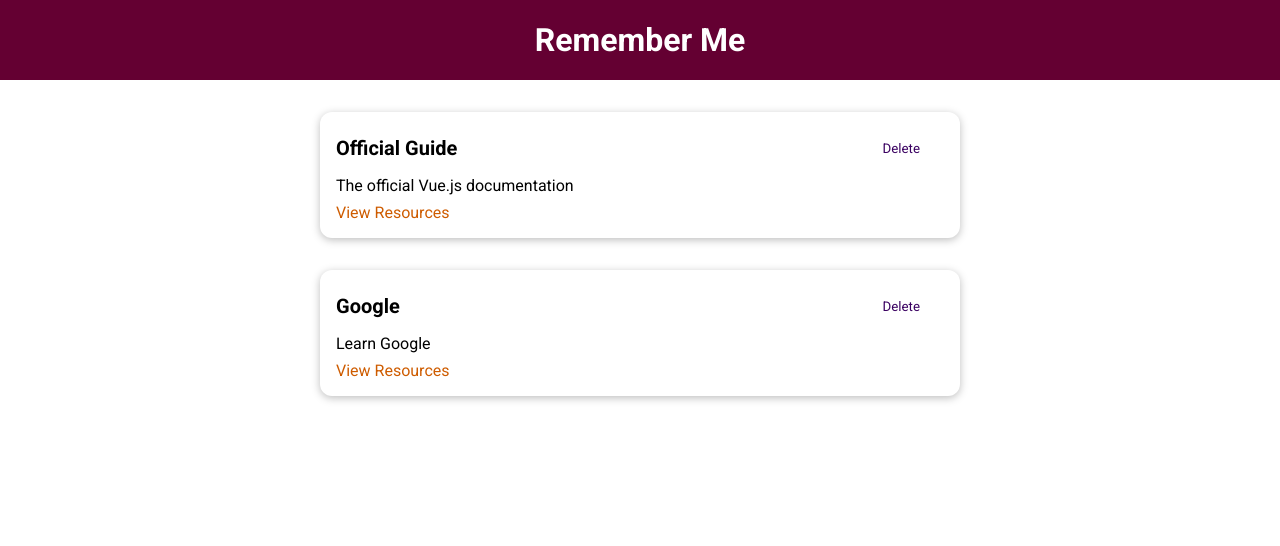
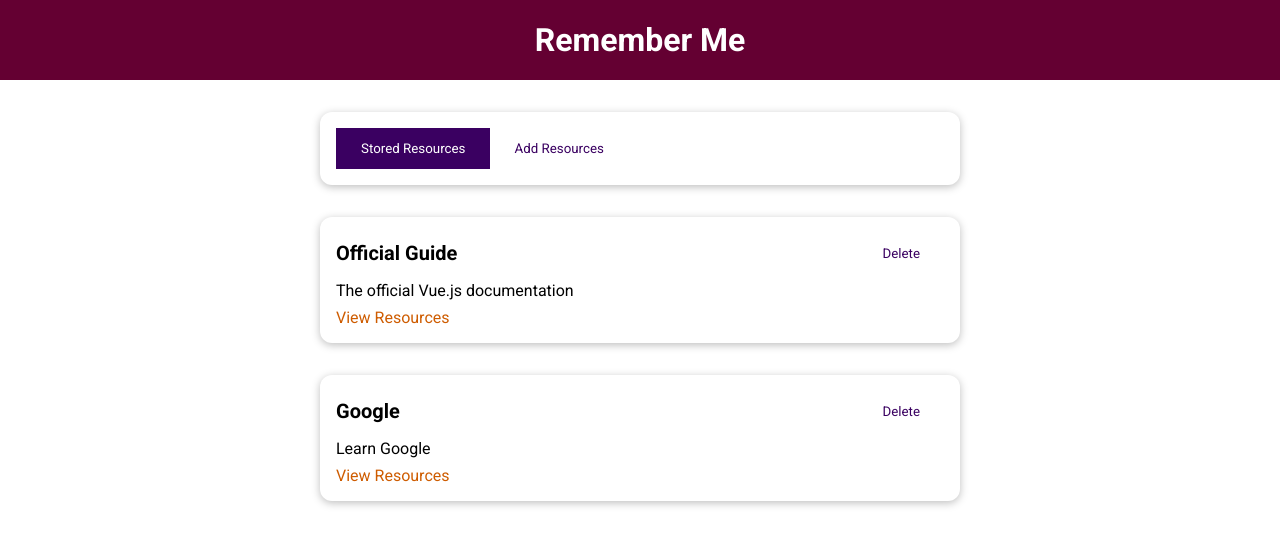
Before and after one commit to NoorMohammadTalukder/Remember-Me-Simple-VUE-Application, a Vue app: page / in a window 1280 px wide. Shown: the top 546 px of the page. Built offline with nearby package versions, Linux system fonts and the light colour scheme; the HTML template or start-up script is replaced by a standard one.

Commit message:
provide and inject for resources done

```diff
--- a/src/App.vue
+++ b/src/App.vue
@@ -1,32 +1,35 @@
 <template>
   <the-header title="Remember Me"></the-header>
- <stored-resources :resources="storedResources"></stored-resources>
+ <!-- <stored-resources :resources="storedResources"></stored-resources> -->
+ <the-resources></the-resources>
 </template>
 
 <script>
-    import StoredResources from './components/learning-resources/StoredResources.vue';
+    // import StoredResources from './components/learning-resources/StoredResources.vue';
     import TheHeader from './components/layouts/TheHeader.vue';
+    import TheResources from './components/learning-resources/TheResources.vue';
     export default {
       components: {
-        StoredResources,
+        // StoredResources,
         TheHeader,
+        TheResources,
       },
       data() {
         return {
-          storedResources: [
-            {
-              id: 'official-guide',
-              title: 'Official Guide',
-              description: 'The official Vue.js documentation',
-              link: 'https://vuejs.org',
-            },
-            {
-              id: 'google',
-              title: 'Google',
-              description: 'Learn Google',
-              link: 'https://google.org',
-            },
-          ],
+          // storedResources: [
+          //   {
+          //     id: 'official-guide',
+          //     title: 'Official Guide',
+          //     description: 'The official Vue.js documentation',
+          //     link: 'https://vuejs.org',
+          //   },
+          //   {
+          //     id: 'google',
+          //     title: 'Google',
+          //     description: 'Learn Google',
+          //     link: 'https://google.org',
+          //   },
+          // ],
         };
       },
     };
--- /dev/null
+++ b/src/components/learning-resources/AddResource.vue
@@ -0,0 +1,3 @@
+<template>
+    <h1>Add Resources</h1>
+</template>
--- a/src/components/learning-resources/StoredResources.vue
+++ b/src/components/learning-resources/StoredResources.vue
@@ -16,7 +16,7 @@
     import LearningResource from './LearningResource.vue';
 
     export default{
-        props:['resources'],
+        inject:['resources'],
 
         components:{
         LearningResource,
--- /dev/null
+++ b/src/components/learning-resources/TheResources.vue
@@ -0,0 +1,71 @@
+<template>
+    <base-card>
+        <base-button @click="setSelectedTab('stored-resources')" :mode="storedResButtonMode">
+            Stored Resources
+        </base-button>
+
+        <base-button @click="setSelectedTab('add-resource')" :mode="addResButtonMode">
+            Add Resources
+        </base-button>
+    </base-card>
+
+    <component :is="selectedTAb">
+
+    </component>
+
+</template>
+<script>
+ import StoredResources from './StoredResources.vue';
+ import AddResource from './AddResource.vue';
+
+export default {
+    components:{
+        StoredResources,
+        AddResource
+    },
+
+    data(){
+        return{
+            selectedTAb:'stored-resources',
+
+            storedResources: [
+            {
+              id: 'official-guide',
+              title: 'Official Guide',
+              description: 'The official Vue.js documentation',
+              link: 'https://vuejs.org',
+            },
+            {
+              id: 'google',
+              title: 'Google',
+              description: 'Learn Google',
+              link: 'https://google.org',
+            },
+          ],
+        };
+    },
+
+    provide(){
+        return{
+            resources:this.storedResources,
+        };
+    },
+
+
+    computed:{
+        storedResButtonMode(){
+            return this.selectedTAb==='stored-resources' ? null:'flat';
+        },
+        addResButtonMode(){
+            return this.selectedTAb==='add-resource' ? null:'flat';
+        }
+    },
+
+
+    methods:{
+        setSelectedTab(tab){
+            this.selectedTAb=tab;
+        }
+    }
+}
+</script>
```
